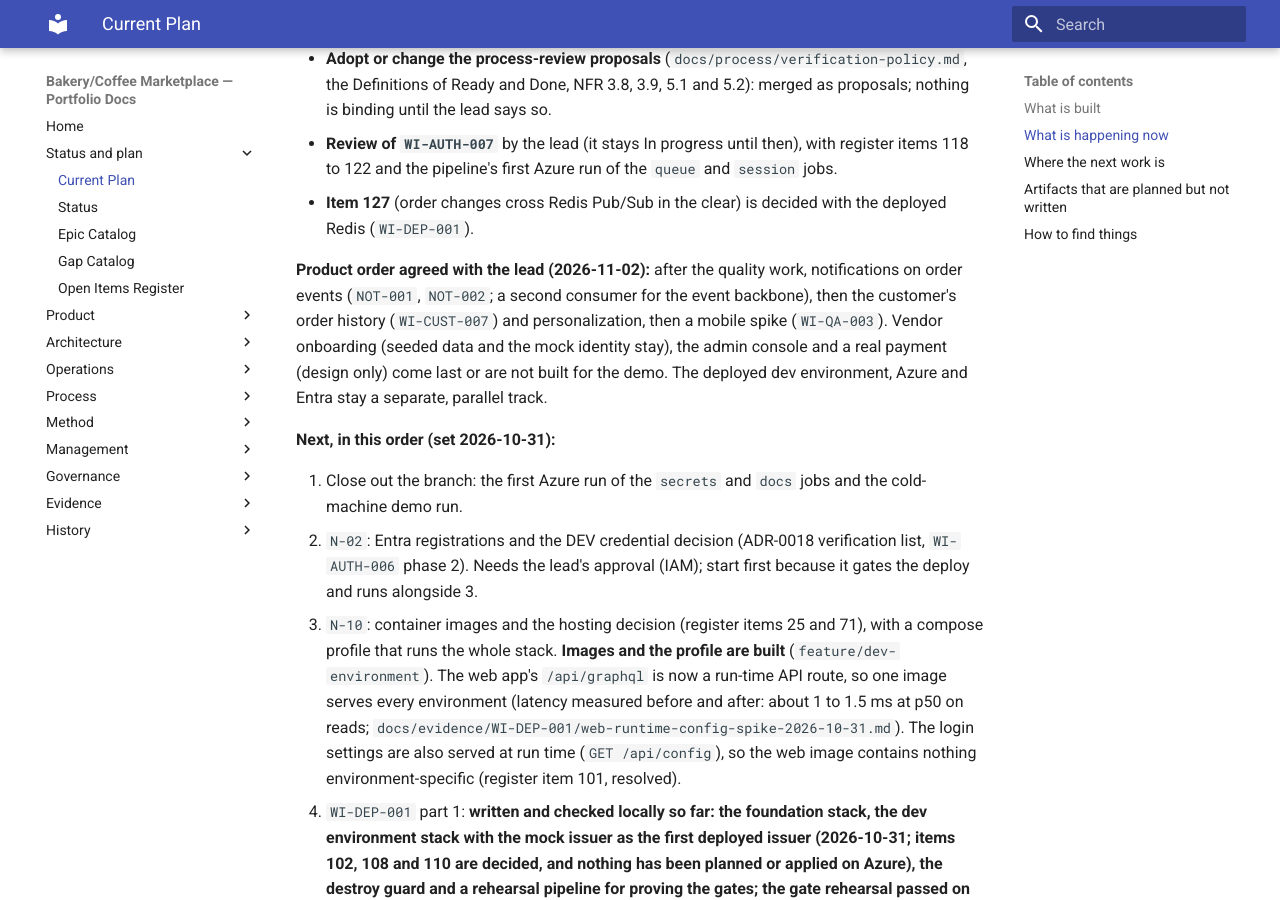
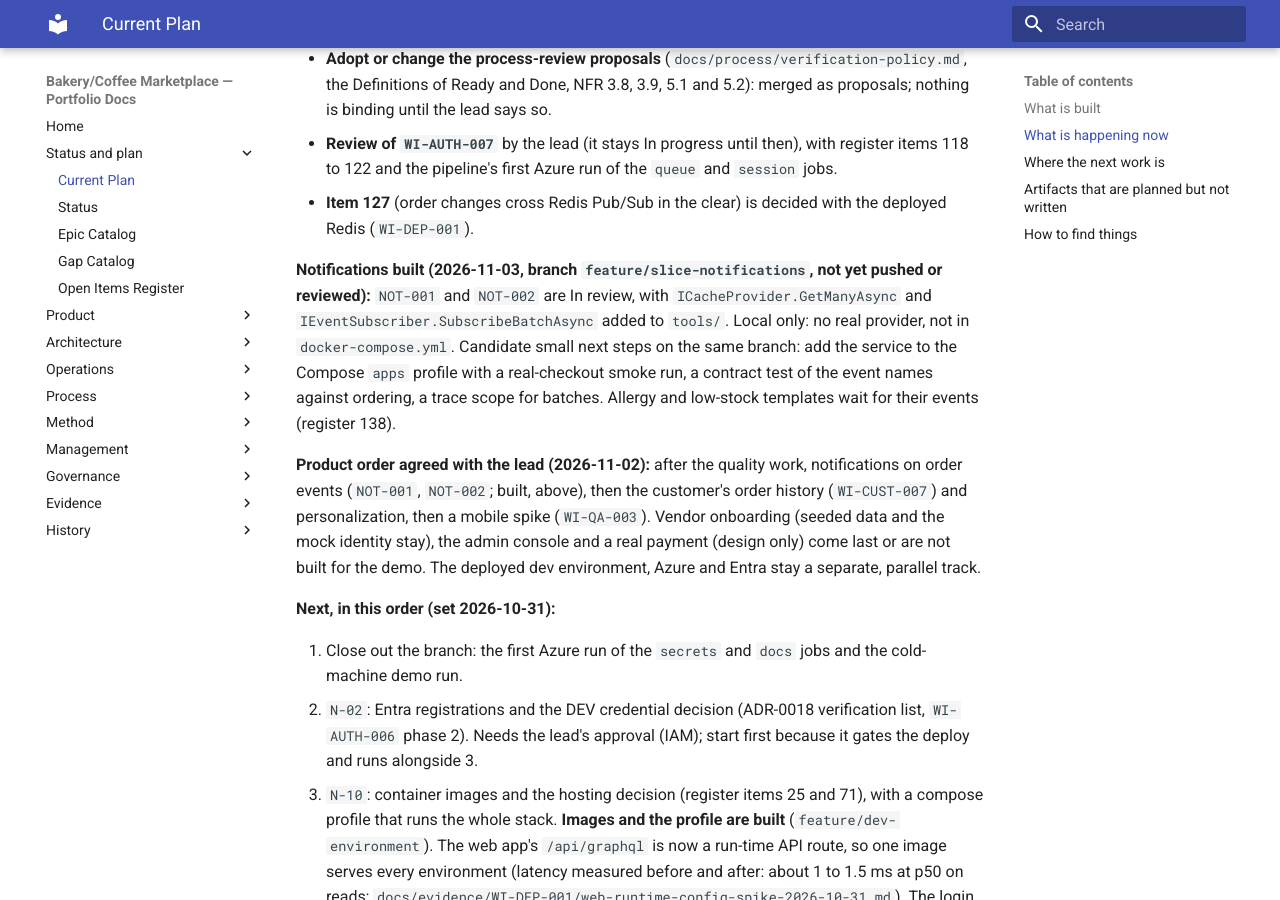
Before and after one commit to benjamin-hedrick/bakery-marketplace, an MkDocs documentation site: the page built from docs/product/backlog/current-plan.md, in a window 1280 px wide and 900 px high, scrolled down 2064 px. Built offline with MkDocs 1.6.1 and Material for MkDocs 9.7.7, drawn with Linux system fonts in a browser that asks for light colours.

Commit message:
Plan: notifications built on feature/slice-notifications, next small steps
Co-Authored-By: Claude Sonnet 5.5 <noreply@anthropic.com>

```diff
--- a/docs/product/backlog/current-plan.md
+++ b/docs/product/backlog/current-plan.md
@@ -29,7 +29,9 @@ The public-readiness pass is done except the settings that need the repository t
 - **Review of `WI-AUTH-007`** by the lead (it stays In progress until then), with register items 118 to 122 and the pipeline's first Azure run of the `queue` and `session` jobs.
 - **Item 127** (order changes cross Redis Pub/Sub in the clear) is decided with the deployed Redis (`WI-DEP-001`).
 
-**Product order agreed with the lead (2026-11-02):** after the quality work, notifications on order events (`NOT-001`, `NOT-002`; a second consumer for the event backbone), then the customer's order history (`WI-CUST-007`) and personalization, then a mobile spike (`WI-QA-003`). Vendor onboarding (seeded data and the mock identity stay), the admin console and a real payment (design only) come last or are not built for the demo. The deployed dev environment, Azure and Entra stay a separate, parallel track.
+**Notifications built (2026-11-03, branch `feature/slice-notifications`, not yet pushed or reviewed):** `NOT-001` and `NOT-002` are In review, with `ICacheProvider.GetManyAsync` and `IEventSubscriber.SubscribeBatchAsync` added to `tools/`. Local only: no real provider, not in `docker-compose.yml`. Candidate small next steps on the same branch: add the service to the Compose `apps` profile with a real-checkout smoke run, a contract test of the event names against ordering, a trace scope for batches. Allergy and low-stock templates wait for their events (register 138).
+
+**Product order agreed with the lead (2026-11-02):** after the quality work, notifications on order events (`NOT-001`, `NOT-002`; built, above), then the customer's order history (`WI-CUST-007`) and personalization, then a mobile spike (`WI-QA-003`). Vendor onboarding (seeded data and the mock identity stay), the admin console and a real payment (design only) come last or are not built for the demo. The deployed dev environment, Azure and Entra stay a separate, parallel track.
 
 **Next, in this order (set 2026-10-31):**
 
```
